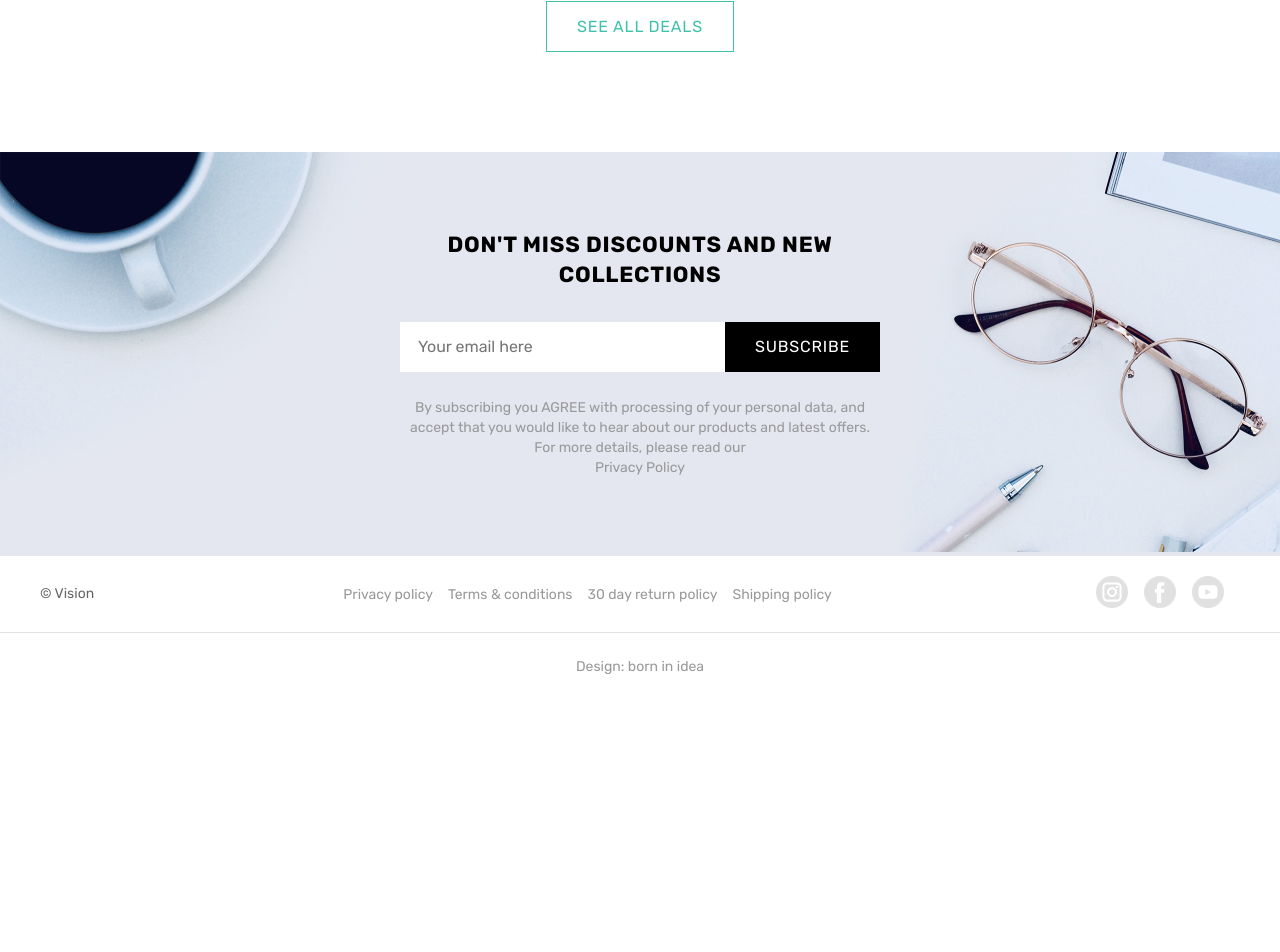
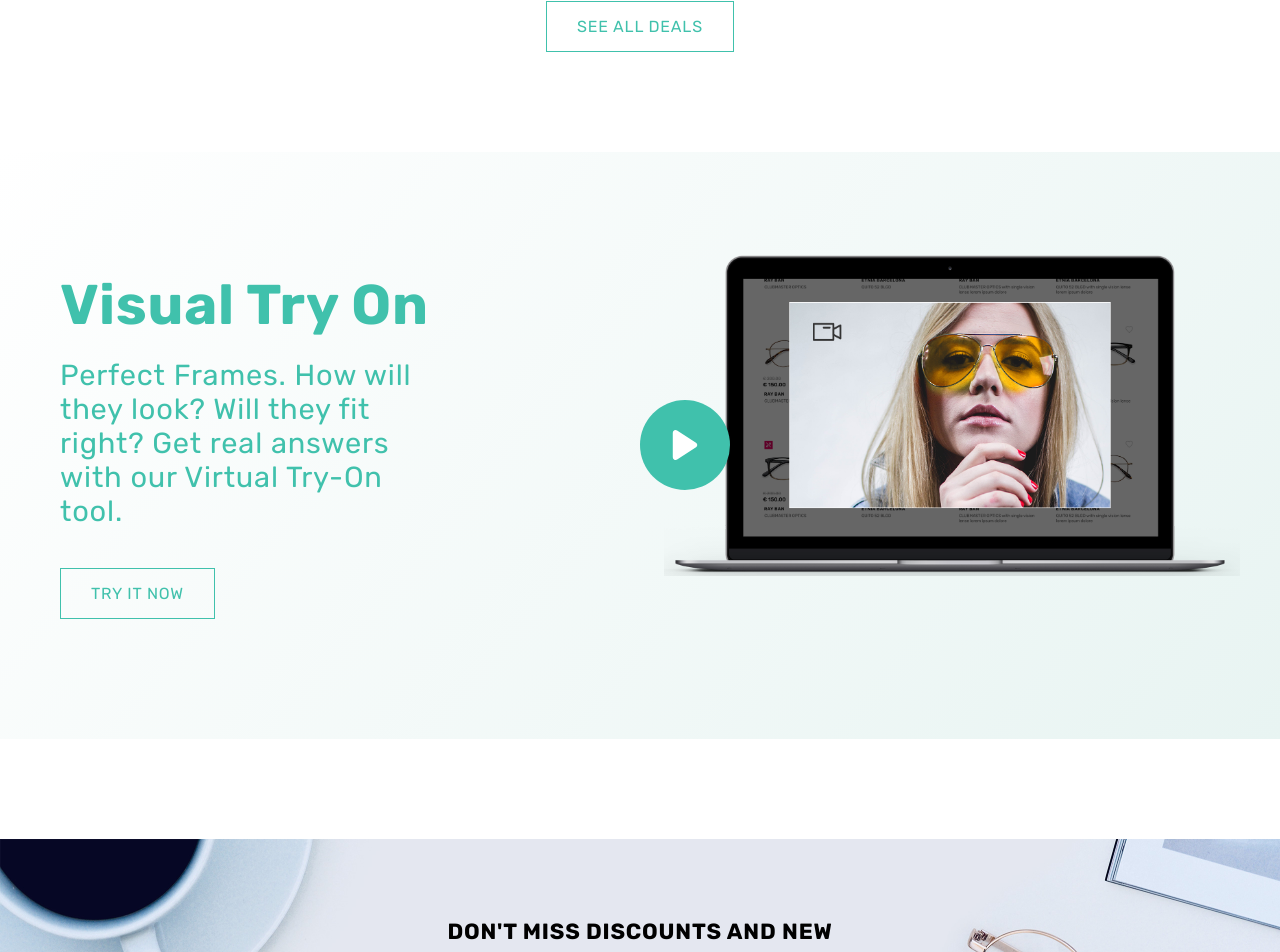
Before and after one commit to alohas/vision-idea-lt, a React (Create React App) app: page / in a window 1280 px wide. Shown: the part 795-1747 px from the top of the page. Before the commit the page ends 1496 px from the top, so only its background shows below. Built offline with nearby package versions, Linux system fonts and the light colour scheme.

Commit message:
Adds Try On section

```diff
--- a/src/App.js
+++ b/src/App.js
@@ -7,6 +7,7 @@ import Specials from "./components/Specials";
 import NewsletterBanner from "./components/NewsletterBanner";
 import Footer from "./components/Footer/";
 import Brands from "./components/Brands/";
+import TryOnTutorial from "./components/TryOnTutorial";
 
 function App() {
   return (
@@ -20,6 +21,8 @@ function App() {
 
       <Specials />
 
+      <TryOnTutorial />
+
       <NewsletterBanner />
 
       <Footer />
--- /dev/null
+++ b/src/assets/svgs/play.svg.js
@@ -0,0 +1,11 @@
+import React from "react";
+
+const PlaySvg = (props) => {
+  return (
+    <svg xmlns="http://www.w3.org/2000/svg" viewBox="0 0 22 27" {...props}>
+      <path d="M20.89,11.47l-17-11A2.52,2.52,0,0,0,0,2.45v22.1a2.52,2.52,0,0,0,3.92,2l17-11A2.41,2.41,0,0,0,20.89,11.47Z" />
+    </svg>
+  );
+};
+
+export default PlaySvg;
--- a/src/components/Specials/components/Item.js
+++ b/src/components/Specials/components/Item.js
@@ -26,7 +26,7 @@ function Item({
           <div className="text-wrap">
             <span className="text">{special}</span>
           </div>
-          <div class="clearfix"></div>
+          <div className="clearfix"></div>
         </div>
 
         <div className="favorite">
--- /dev/null
+++ b/src/components/TryOnTutorial/components/TryOnTutorial.js
@@ -0,0 +1,36 @@
+import React from "react";
+
+//Assets
+
+import Laptop from "../../../assets/photo/try-on-2x.png";
+
+//Assets
+import PlaySvg from "../../../assets/svgs/play.svg";
+
+//Styles
+import "./TryOnTutorial.scss";
+
+function TryOnTutorial() {
+  return (
+    <div id="TryOnTutorial">
+      <div className="wrapper">
+        <div className="text-wrapper">
+          <div className="play-wrap">
+            <PlaySvg className="icon" />
+          </div>
+          <h3 className="section-heading">Visual Try On</h3>
+          <h5 className="section-p">
+            Perfect Frames. How will they look? Will they fit right? Get real
+            answers with our Virtual Try-On tool.
+          </h5>
+          <div className="cta-try">Try it now</div>
+        </div>
+        <div className="image-wrapper">
+          <img className="img" src={Laptop} alt="laptop" />
+        </div>
+      </div>
+    </div>
+  );
+}
+
+export default TryOnTutorial;
--- /dev/null
+++ b/src/components/TryOnTutorial/components/TryOnTutorial.scss
@@ -0,0 +1,110 @@
+@import "src/styles/globals/colors";
+@import "src/styles/globals/variables";
+
+#TryOnTutorial {
+  margin-bottom: 100px;
+  padding: 100px 40px;
+  background: linear-gradient(130deg, #ffffff 0%, $colorOne 100%);
+
+  .wrapper {
+    position: relative;
+
+    margin: auto;
+    padding: 20px;
+    max-width: 1400px;
+  }
+
+  .play-wrap {
+    position: absolute;
+    top: 50%;
+    left: 50%;
+
+    display: flex;
+    justify-content: center;
+    align-content: center;
+
+    margin: -45px -45px 0 0;
+    border-radius: 50%;
+    width: 90px;
+    height: 90px;
+
+    background-color: $colorTwo;
+
+    cursor: pointer;
+    transition: background-color 0.3s;
+
+    z-index: 10;
+
+    &:hover {
+      background-color: #2ed9bd;
+    }
+
+    .icon {
+      margin: auto;
+
+      width: 30px;
+      height: 30px;
+
+      fill: white;
+    }
+  }
+
+  .cta-try {
+    display: inline-block;
+    align-self: center;
+
+    margin: 20px auto 0 auto;
+    border: 1px solid $colorTwo;
+    padding: 15px 30px;
+
+    color: $colorTwo;
+
+    font-family: $ffRubik;
+    text-transform: uppercase;
+    letter-spacing: 0.8px;
+
+    cursor: pointer;
+    transition: background-color 0.2s, color 0.2s;
+
+    &:hover {
+      background-color: $colorTwo;
+      color: white;
+    }
+  }
+
+  .text-wrapper {
+    max-width: 30vw;
+
+    .section-heading {
+      margin-bottom: 20px;
+
+      color: $colorTwo;
+
+      font-size: 56px;
+      line-height: normal;
+    }
+
+    .section-p {
+      margin-bottom: 20px;
+
+      color: $colorTwo;
+
+      line-height: normal;
+      font-size: 29px;
+      font-weight: 400;
+    }
+  }
+
+  .image-wrapper {
+    position: absolute;
+    top: 0;
+    right: 0;
+
+    max-width: 45vw;
+
+    .img {
+      width: 100%;
+      height: auto;
+    }
+  }
+}
--- /dev/null
+++ b/src/components/TryOnTutorial/index.js
@@ -0,0 +1,3 @@
+import TryOnTutorial from "./components/TryOnTutorial";
+
+export default TryOnTutorial;
```
Also changed, not shown: src/assets/svgs/play.svg (deleted).
